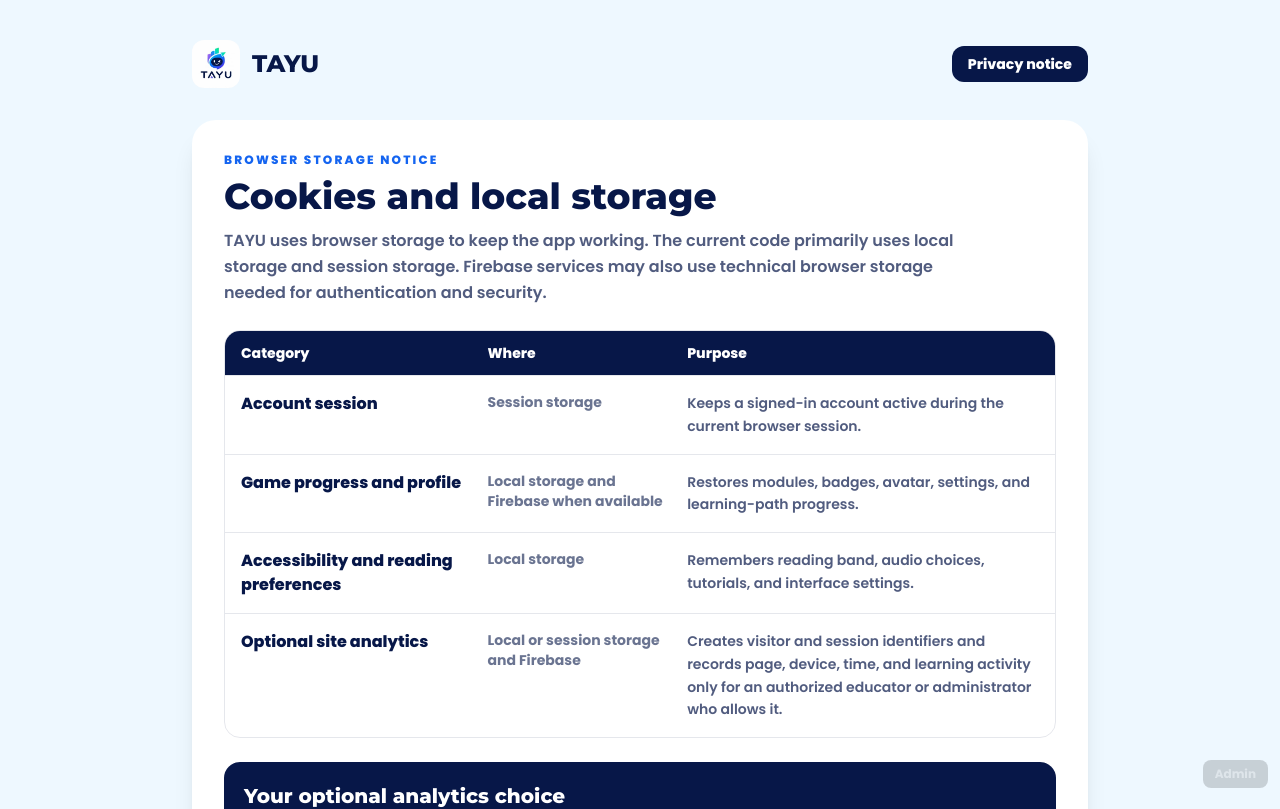
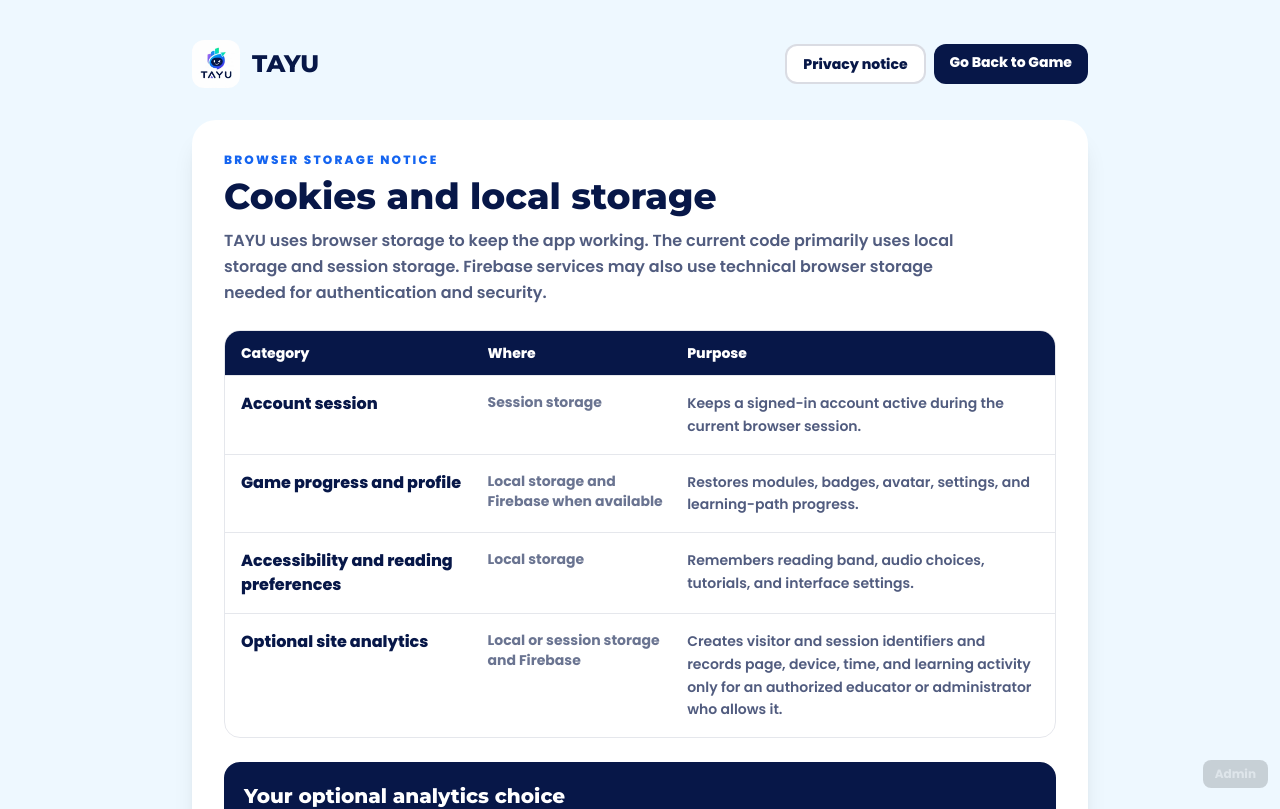
Before and after one commit to dev-rai1/tayu-game, a React (Vite) app in the folder frontend/: page /cookies in a window 1280 px wide. Shown: the top 809 px of the page. Built offline with nearby package versions, Linux system fonts and the light colour scheme; no server answers.

Commit message:
Add game return action to storage notice

```diff
--- a/frontend/src/pages/Cookies.jsx
+++ b/frontend/src/pages/Cookies.jsx
@@ -46,7 +46,10 @@ export default function Cookies() {
             <img src="/assets/tayu-logo.webp" alt="TAYU" className="h-12 w-12 rounded-xl" />
             <span className="font-display text-2xl font-extrabold">TAYU</span>
           </Link>
-          <Link to="/privacy" className="rounded-xl bg-navy px-4 py-2 text-sm font-extrabold text-white">Privacy notice</Link>
+          <div className="flex flex-wrap gap-2">
+            <Link to="/privacy" className="rounded-xl border-2 border-navy/15 bg-white px-4 py-2 text-sm font-extrabold text-navy">Privacy notice</Link>
+            <Link to="/world" className="rounded-xl bg-navy px-4 py-2 text-sm font-extrabold text-white">Go Back to Game</Link>
+          </div>
         </div>
 
         <section className="mt-8 rounded-3xl bg-white p-6 shadow-xl sm:p-8">
```
